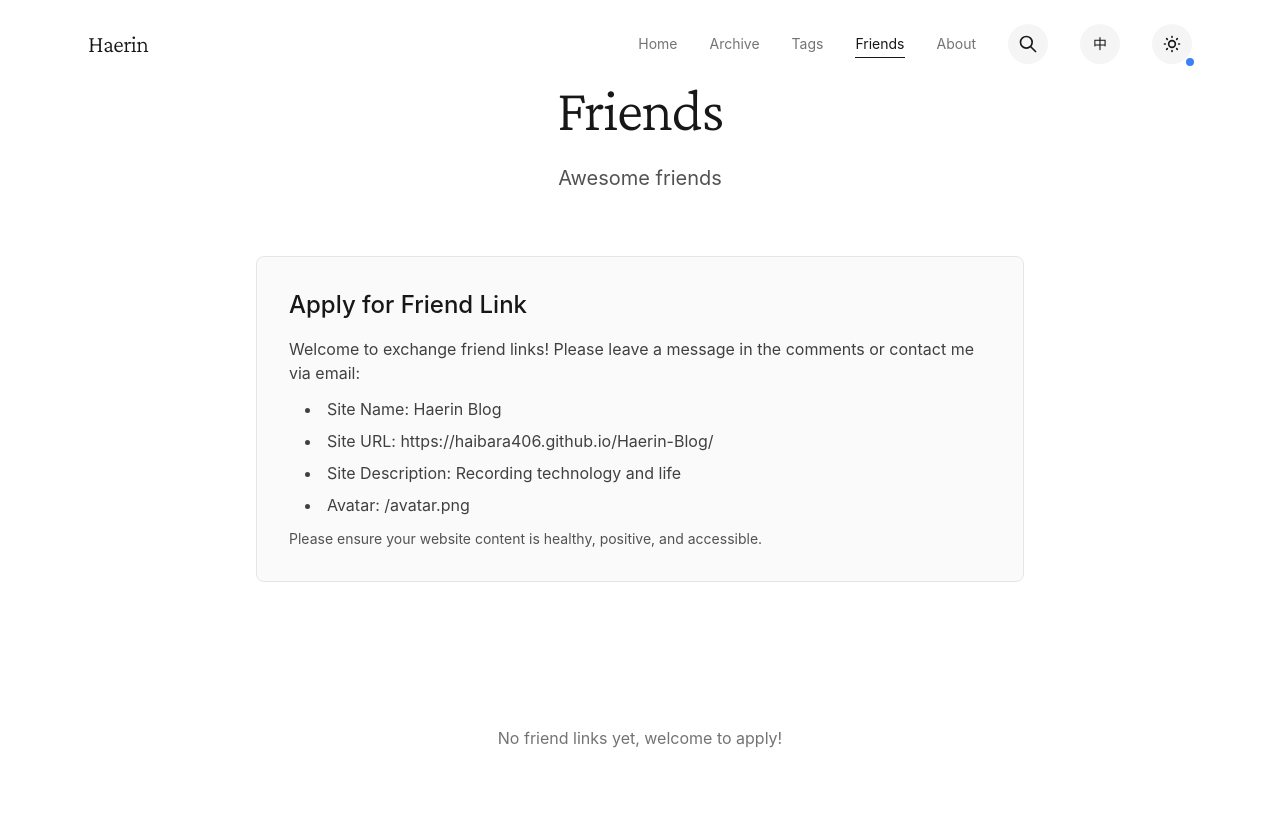
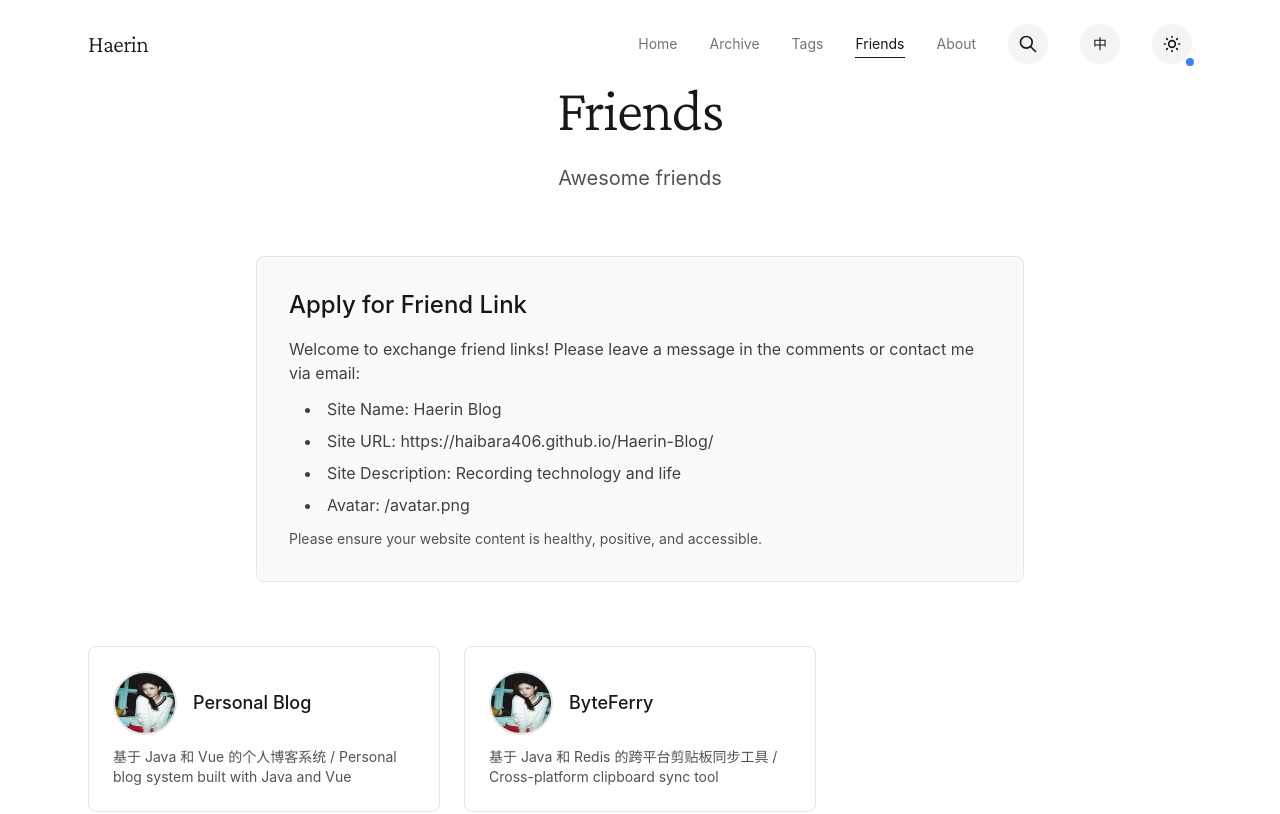
Before and after one commit to Haibara406/Haerin-Blog, a Next.js app: page /friends in a window 1280 px wide. Shown: the top 814 px of the page. Built offline with nearby package versions, Linux system fonts and the light colour scheme.

Commit message:
Optimize the UI of the About page & Tags & Friends

```diff
--- a/app/friends/page.tsx
+++ b/app/friends/page.tsx
@@ -2,10 +2,29 @@
 
 import { useLanguage } from '@/components/LanguageProvider'
 
+interface Friend {
+  name: string
+  url: string
+  avatar: string
+  desc: string
+}
+
 export default function Friends() {
   const { t } = useLanguage()
 
-  const friends = [
+  const friends: Friend[] = [
+    {
+      name: 'Personal Blog',
+      url: 'https://sherry.haikari.top/',
+      avatar: '/avatar.png',
+      desc: '基于 Java 和 Vue 的个人博客系统 / Personal blog system built with Java and Vue',
+    },
+    {
+      name: 'ByteFerry',
+      url: 'https://byteferry.haikari.top/#quick',
+      avatar: '/avatar.png',
+      desc: '基于 Java 和 Redis 的跨平台剪贴板同步工具 / Cross-platform clipboard sync tool',
+    },
     // 用户可以在这里添加友链
   ]
 
```
